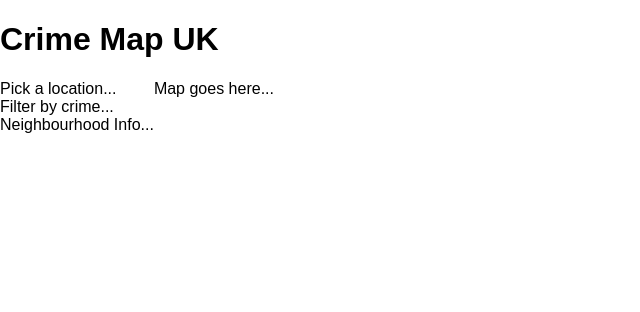
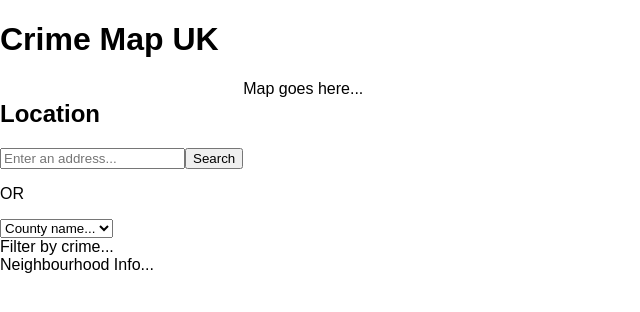
Before and after one commit to NickBellamy/UK-Police-Station-Finder, a React (Create React App) app: page / in a window 1280 px wide. Shown: the top 312 px of the page, without its empty margins (0-640 px from the left). Built offline with nearby package versions, Linux system fonts and the light colour scheme.

Commit message:
feat: Add basic HTML to LocationSelector

```diff
--- a/src/LocationSelector.js
+++ b/src/LocationSelector.js
@@ -1,5 +1,15 @@
 import React from 'react';
 
-const LocationSelector = () => <div>Pick a location...</div>;
+const LocationSelector = () => (
+  <div>
+    <h2>Location</h2>
+    <input type="text" placeholder="Enter an address..." />
+    <input type="button" value="Search" />
+    <p>OR</p>
+    <select>
+      <option>County name...</option>
+    </select>
+  </div>
+);
 
 export default LocationSelector;
```
